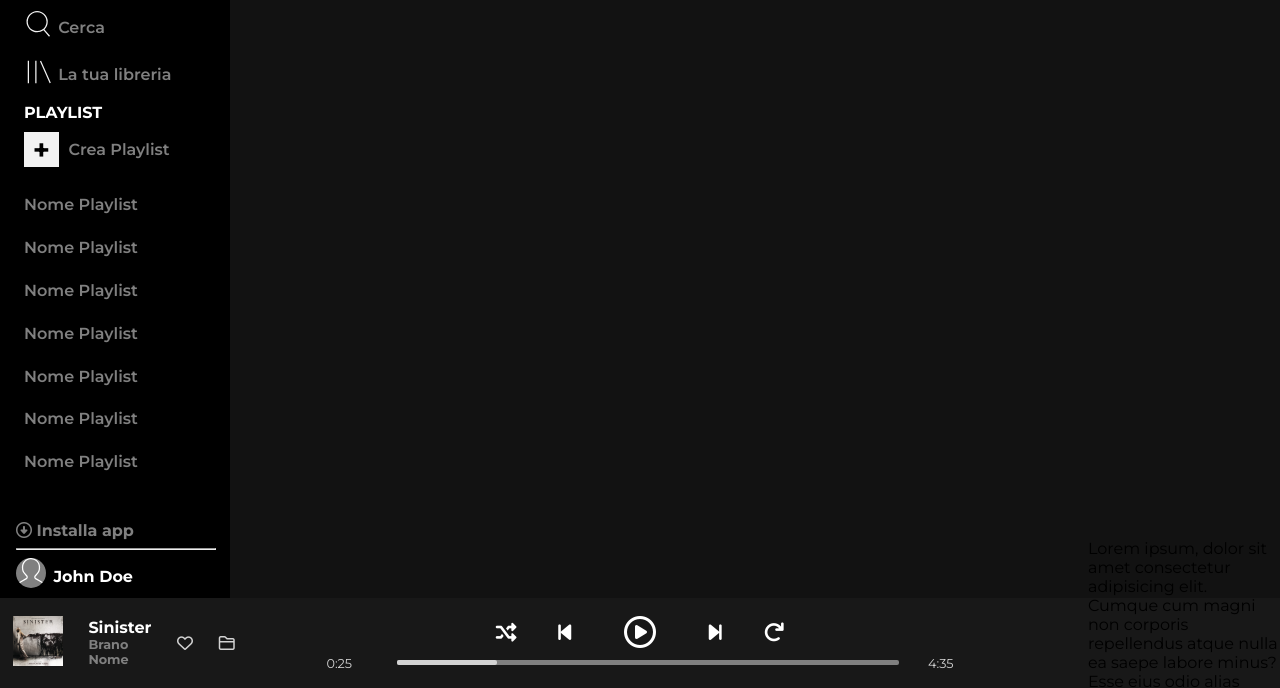
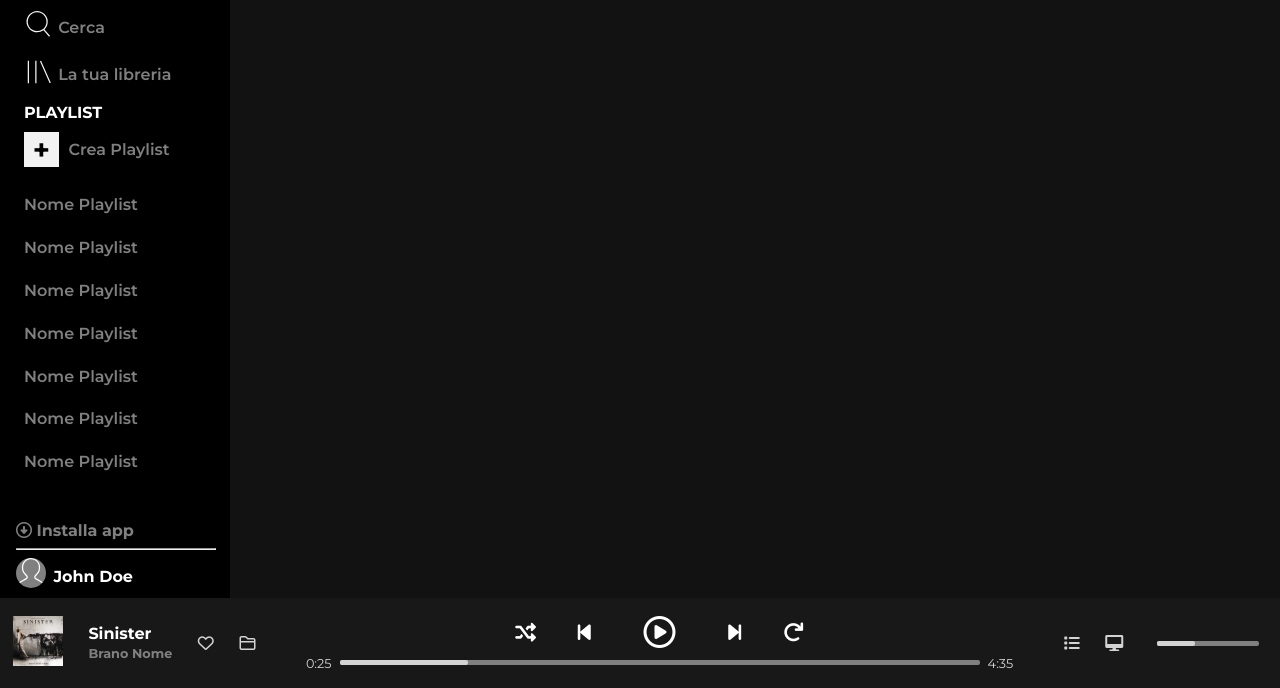
Before and after one commit to ElperdonXV/html-css-spotifyweb, a plain HTML site: page index.html in a window 1280 px wide. Shown: the part 112-800 px from the top of the page. Drawn offline with Linux system fonts and the light colour scheme.

Commit message:
checkpoint

```diff
--- a/css/style.css
+++ b/css/style.css
@@ -64,6 +64,7 @@ html{
 
 footer{
     display: flex;
+    justify-content: space-between;
     width: 100%;
     height: 90px;
     position: fixed;
@@ -184,7 +185,6 @@ li h1{
     display: flex;
     justify-content: left;
     align-items: center;
-    width: 15%;
 }
 
 .brano ul{
@@ -205,7 +205,7 @@ li h1{
 
 .brano img{
 
-    width: 50px;
+    max-width: 50px;
 }
 
 .icon{
@@ -228,7 +228,10 @@ li h1{
     flex-direction: column;
     justify-content: center;
     align-items: center;
-    width: 70%;
+}
+
+.top-media-player{
+    display: flex;
 }
 
 .top-media-player ul{
@@ -255,12 +258,9 @@ li h1{
     text-align: right;
 }
 
-.time{
-    width: 80%;
-}
 
 .bottom-media-player {
-    width: 70%;
+
     display: flex;
     align-items: center;
 }
@@ -271,7 +271,7 @@ li h1{
 }
 
 .song-bar{
-    width: 100%;
+    width: 50vw;
     height: 5px;
     background-color: grey;
     margin: 0.5em;
@@ -280,7 +280,7 @@ li h1{
 }
 
 .progress-bar{
-    width: 20%;
+    width: 10vw;
     height: 5px;
     background-color: lightgrey;
     border-radius: 2px;
@@ -290,6 +290,32 @@ li h1{
     display: flex;
     justify-content: right;
     align-items: center;
-    width: 15%;
+}
+
+.utility-media ul{
+    list-style: none;
+    display: flex;
+    justify-content: right;
+    align-items: center;
+}
+
+.utility-media ul li{
+    display: inline-block;
+    margin: 0 0.8em;
+}
+
+.volume-bar{
+    width: 8vw;
+    height: 5px;
+    background-color: grey;
+    margin: 0.5em;
+    border-radius: 2px;
+}
+
+.status-volume{
+    width: 3vw;
+    height: 5px;
+    background-color: lightgrey;
+    border-radius: 2px;
 }
 /* Fine Footer */
--- a/index.html
+++ b/index.html
@@ -154,7 +154,22 @@
                 </div>
             </div>
             <div class="utility-media">
-                Lorem ipsum, dolor sit amet consectetur adipisicing elit. Cumque cum magni non corporis repellendus atque nulla ea saepe labore minus? Esse eius odio alias nulla nesciunt dolor sapiente deserunt excepturi?
+            <ul>
+                <li class="icon">
+                    <i class="fas fa-list"></i>
+                </li>
+                <li class="icon">
+                    <i class="fas fa-desktop"></i>
+                </li>
+                <li class="icon">
+                    <div class="volume">
+                        <div class="volume-bar">
+                            <div class="status-volume"></div>
+                        </div>
+                    </div>
+                </li>
+            </ul>
+            </div>
             </div>
         </footer>
     </div>
```
